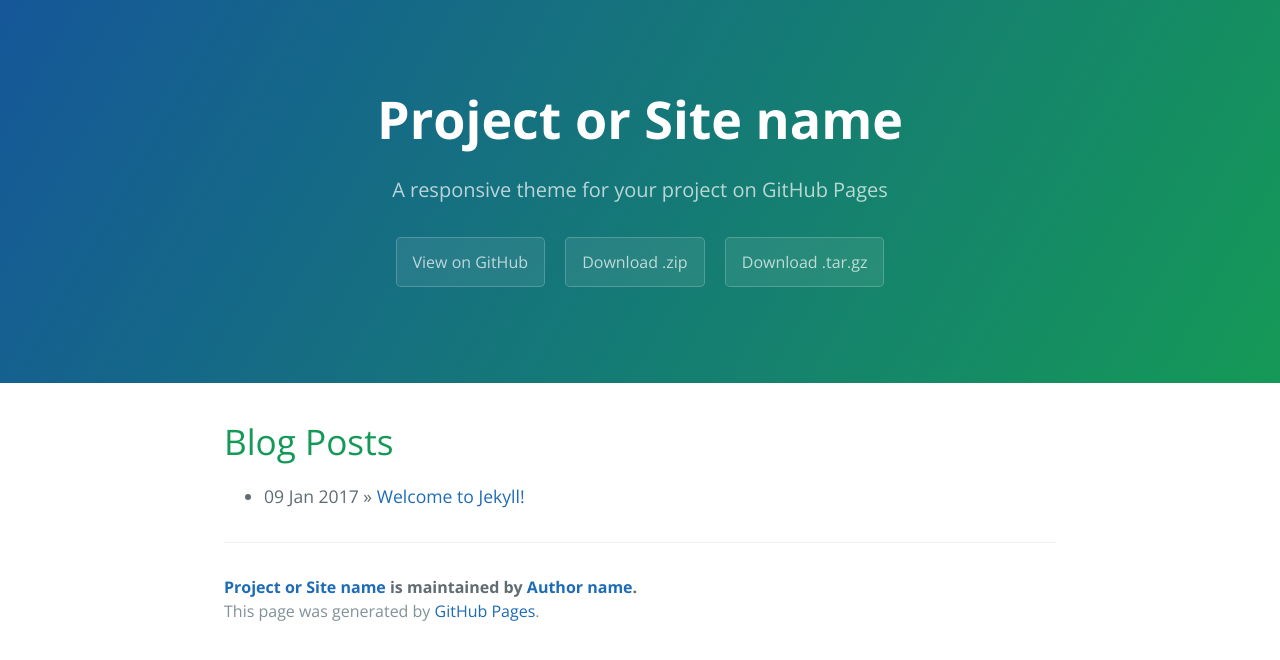
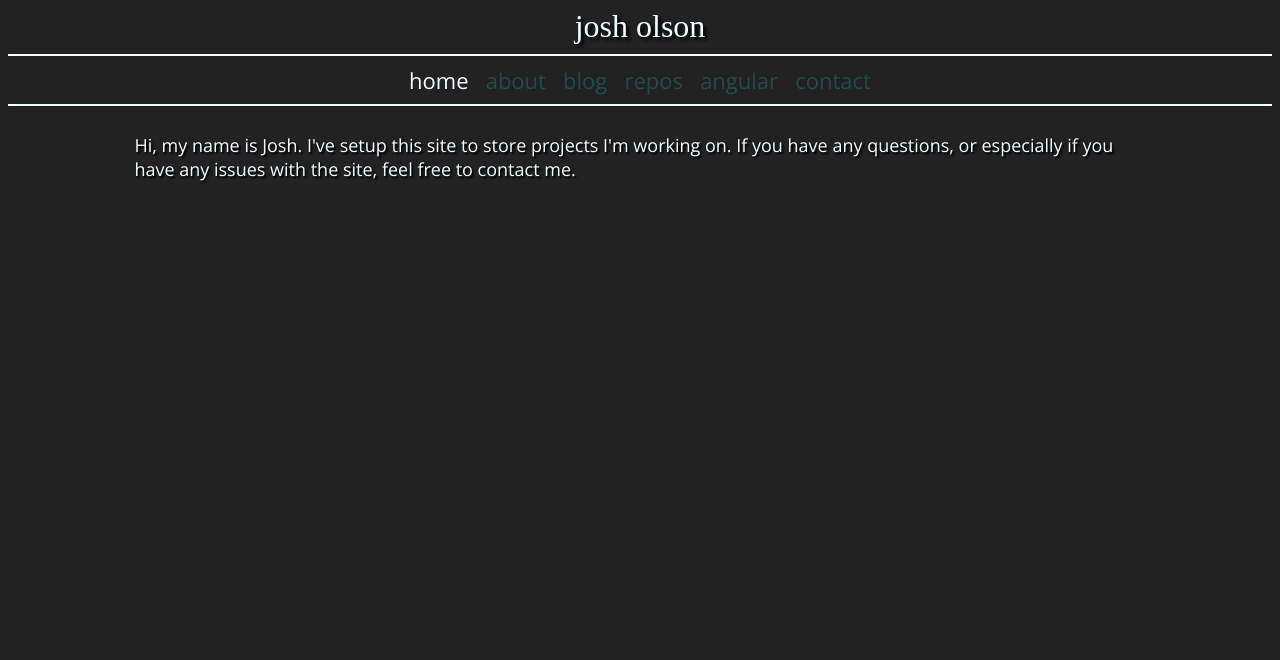
Before and after one commit to olsonjosh/olsonjosh.github.io, a Jekyll site: the page index.html, which Jekyll copies as it is, in a window 1280 px wide. Shown: the top 660 px of the page. Built offline with Jekyll 4.4.1, drawn with Linux system fonts in a browser that asks for light colours; some web fonts are replaced; the list of posts is cut into pages by our own code.

Commit message:
Update index.html

```diff
--- a/index.html
+++ b/index.html
@@ -1,13 +1,92 @@
----
-layout: default
-title: {{ site.name }}
----
-
-<div id="home">
-  <h1>Blog Posts</h1>
-  <ul class="posts">
-    {% for post in site.posts %}
-      <li><span>{{ post.date | date_to_string }}</span> &raquo; <a href="{{ site.baseurl }}{{ post.url }}">{{ post.title }}</a></li>
-    {% endfor %}
-  </ul>
-</div>
+<!doctype html>
+<html lang=en>
+<head>
+    <meta charset=utf-8>
+    <link href="https://fonts.googleapis.com/css?family=Condiment|Open+Sans:300" rel="stylesheet">
+    <title>Josh Olson</title>
+    <style>
+        body {
+            background-color: #222222;
+            font-family: 'Open Sans', sans-serif;
+            color: #F0FFFF;
+            font-size: 18px;
+        }
+        nav {
+            font-size: 22px;
+            width: 100%;
+            text-align: center;
+            list-style: none;
+            margin-left: 0;
+            padding: 0;
+        }
+        a:link {
+            text-decoration: none;
+            color: #24494F;
+            text-align: left;
+        }
+        a.current {
+            color: #F0FFFF;
+        }
+        a:hover {
+            color: #FF5032;
+        }
+        a.logo {
+            color: #F0FFFF;
+            font-family: 'Condiment', cursive;
+            font-size: 32px;
+            text-shadow: 0.1em 0.1em 0.1em black;
+        }
+        div.logo {
+            display: block;
+            padding: 0;
+            margin: 0;
+            width: 100%;
+            text-align: center;
+        }
+        hr {
+            display: block;
+            border: 1px solid #F0FFFF;
+        }
+        p {
+            text-shadow: 0.1em 0.1em 0.1em black;
+            text-align: left;
+        }
+        div.outer {
+            text-align: center;
+        }
+        div.inner {
+            width: 80%;
+            display: inline-block;
+        }
+    </style>
+</head>
+<body>
+    <div class="logo">
+        <a class="logo" href="index.html">josh olson</a>
+    </div>
+    <hr>
+    <header>
+        <nav>
+        <a class="current" href="index.html">home</a>
+        &nbsp;
+        <a href="index.html">about</a>
+        &nbsp;
+        <a href="index.html">blog</a>
+        &nbsp;
+        <a href="index.html">repos</a>
+        &nbsp;
+        <a href="index.html">angular</a>
+        &nbsp;
+        <a href="index.html">contact</a>
+        </nav>
+    </header>
+    <hr>
+    <div class="outer">
+        <div class="inner">
+            <p>Hi, my name is Josh. I've setup this site to store projects I'm working on.
+                If you have any questions, or especially if you have any issues with the site, feel free to contact me.
+            </p>
+        </div>
+    </div>
+</body>
+</html>
```
